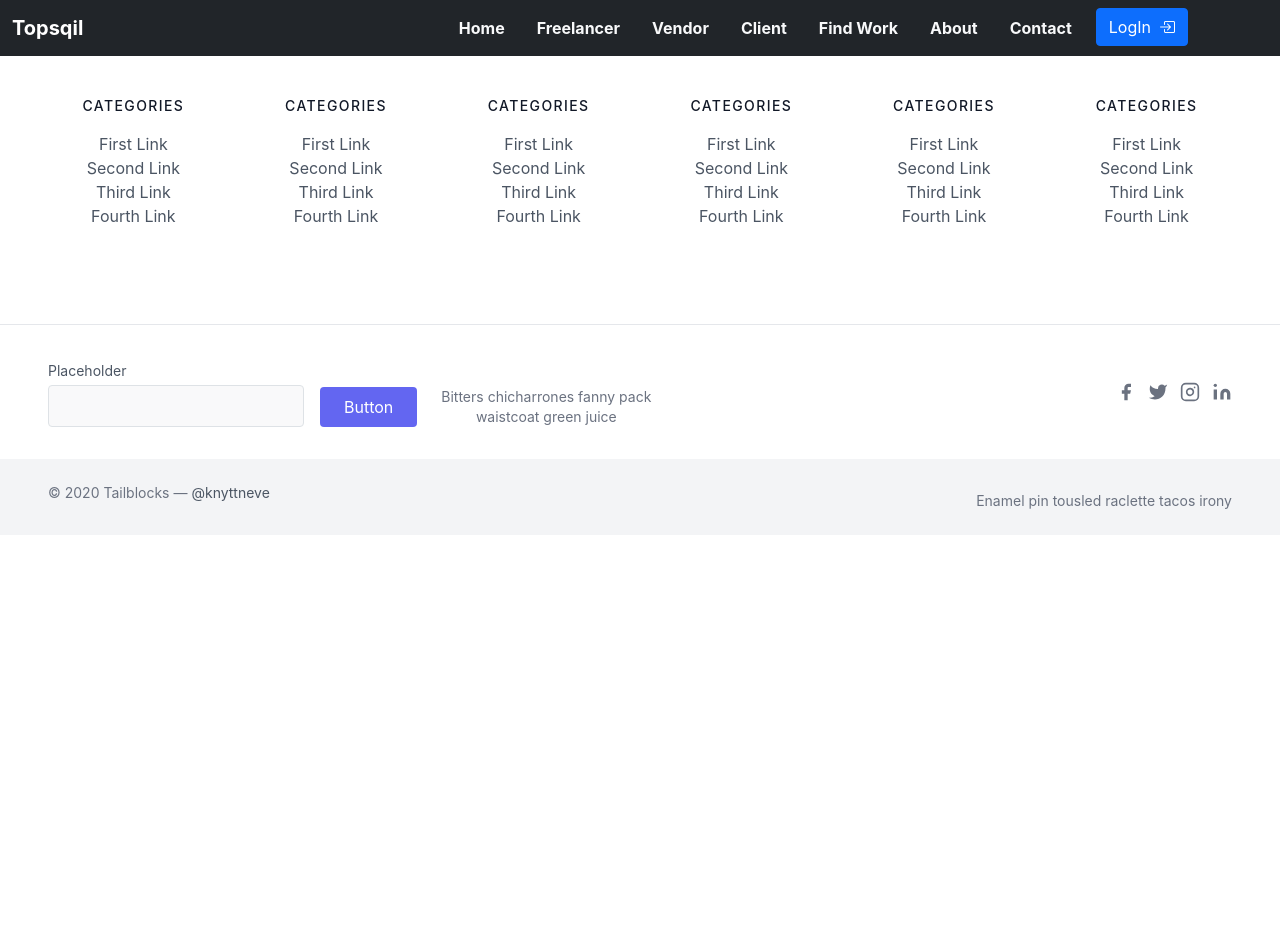
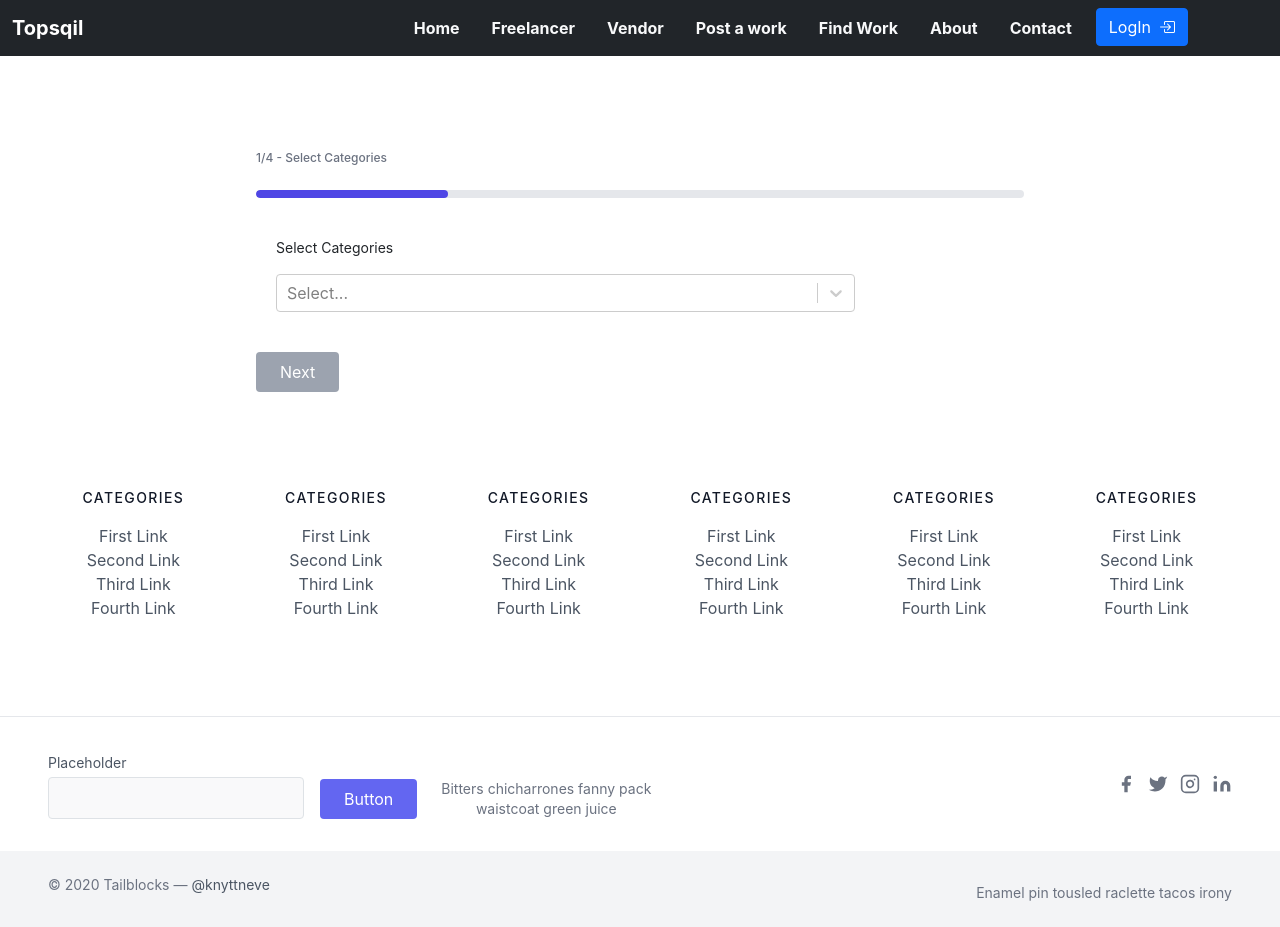
Before and after one commit to TopSquill/Feelance_Topsqill, a React (Create React App) app: page /post-a-work in a window 1280 px wide. Before the commit the page ends 800 px from the top, so only its background shows below. Built offline with nearby package versions, Linux system fonts and the light colour scheme; no server answers.

Commit message:
project creation step 1 added

```diff
--- a/package.json
+++ b/package.json
@@ -14,6 +14,7 @@
     "react-redux": "^8.0.5",
     "react-router-dom": "^6.9.0",
     "react-scripts": "5.0.1",
+    "react-select": "^5.7.2",
     "sweetalert2": "^11.7.3",
     "web-vitals": "^2.1.4"
   },
--- a/src/App.css
+++ b/src/App.css
@@ -34,6 +34,12 @@ z-index: 999;
   color: #61dafb;
 }
 
+.top-100 {top: 100%}
+.bottom-100 {bottom: 100%}
+.max-h-select {
+    max-height: 300px;
+}
+
 @keyframes App-logo-spin {
   from {
     transform: rotate(0deg);
--- a/src/App.js
+++ b/src/App.js
@@ -32,7 +32,7 @@ function App() {
         <Route exact path="/about" element={<About />} />
         <Route exact path="/freelancer" element={<Freelancer />} />
         <Route exact path="/vendor" element={<Vendor />} />
-        <Route exact path="/client" element={<Client />} />
+        <Route exact path="/post-a-work" element={<Client />} />
         <Route exact path="/find-work" element={<FindWork />} />
         <Route exact path="/contact" element={<Contact />} />
         <Route exact path="/update-profile" element={<UpdateProfile />} />
--- /dev/null
+++ b/src/components/ClientCategorySelect.jsx
@@ -0,0 +1,47 @@
+import React, { useState, Component, useEffect } from "react";
+import Select from "react-select";
+import constants from "../constants";
+import colors from "../constants/colors";
+import { axiosClient } from '../utills/axiosClient';
+
+const fetchCategories = () => {
+  return axiosClient.get('/categories').then(({ data }) => {
+    return data?.categories || [];
+  })
+}
+
+const ClientCategorySelect = ({ setSelectedTags }) => {
+  const [categories, setCategories] = useState([]);
+
+  useEffect(() => {
+    fetchCategories().then(categoryData => setCategories(categoryData.map(cat => ({ label: cat.title, value: cat.id }))))
+  }, []);
+
+  const setHandle = (e) => {
+    setSelectedTags(Array.isArray(e) ? e.map((hotel) => hotel.value) : []);
+  };
+
+  return (
+    <div className="mx-auto container py-8">
+      <h1 className="text-sm p-2">{constants.selectCategory}</h1>
+      <div className="flex flex-wrap items-center lg:justify-between justify-center">
+        <div className="p-2" style={{ width: '80%' }}>
+          <Select
+            options={categories}
+            onChange={setHandle}
+            isMulti
+            closeMenuOnSelect={false}
+            theme={(theme) => ({
+              ...theme,
+              colors: {
+                ...theme.colors,
+                primary: colors.primaryColor,
+              },
+            })}
+          />
+        </div>
+      </div>
+    </div>
+  );
+}
+export default ClientCategorySelect;
--- a/src/components/Navbar.js
+++ b/src/components/Navbar.js
@@ -43,8 +43,8 @@ const Navbar = () => {
                 </Link>
               </li>
               <li className="nav-item ms-3">
-                <Link className="nav-link text-light" to="/client">
-                  Client
+                <Link className="nav-link text-light" to="/post-a-work">
+                  Post a work
                 </Link>
               </li>
               <li className="nav-item ms-3">
--- /dev/null
+++ b/src/components/ProjectDetails.js
@@ -0,0 +1,45 @@
+import React from "react";
+import constants, { moreThanThreeMonths } from "../constants";
+
+const durationTypes = [
+  { label: constants.moreThanAMonth, value: '1_MONTH+' },
+  { label: constants.moreThanTwoMonths, value: '2_MONTHS+' },
+  { label: constants.moreThanThreeMonths, value: '3_MONTHS+' },
+  { label: constants.moreThanSixMonth, value: '6_MONTHS+' }]
+
+function ProjectDetails() {
+  return (
+  <>
+    <div className="mt-6">
+      <div className="mb-6">
+        <label htmlFor="default-input" className="block mb-2 text-sm font-medium text-gray-900 dark:text-white">Title</label>
+        <input type="text" id="default-input" className="bg-gray-50 p-2 border border-gray-300 text-gray-900 text-sm rounded-lg focus:ring-blue-500 focus:border-blue-500 block w-full p-2.5 dark:bg-gray-700 dark:border-gray-600 dark:placeholder-gray-400 dark:text-white dark:focus:ring-blue-500 dark:focus:border-blue-500" />
+      </div>
+      <div className="mb-6">
+        <label htmlFor="large-input" className="block mb-2 text-sm font-medium text-gray-900 dark:text-white">Description</label>
+        <textarea type="text" id="large-input" className="block w-full p-2 text-gray-900 border border-gray-300 rounded-lg bg-gray-50 sm:text-md focus:ring-blue-500 focus:border-blue-500 dark:bg-gray-700 dark:border-gray-600 dark:placeholder-gray-400 dark:text-white dark:focus:ring-blue-500 dark:focus:border-blue-500" />
+      </div>
+
+      <div>
+        <label htmlFor="duration" className="block mb-2 text-sm font-medium text-gray-900 dark:text-white">Select a duration</label>
+        <select id="duration" className="bg-gray-50 p-2 border border-gray-300 text-gray-900 text-sm rounded-lg focus:ring-blue-500 focus:border-blue-500 block w-full p-2.5 dark:bg-gray-700 dark:border-gray-600 dark:placeholder-gray-400 dark:text-white dark:focus:ring-blue-500 dark:focus:border-blue-500">
+          <option selected>Choose duration</option>
+          {durationTypes.map(duration => <option value={duration.value}>{duration.label}</option>)}
+        </select>
+      </div>
+
+      <div className="flex items-center justify-center w-full my-8">
+        <label htmlFor="dropzone-file" className="flex flex-col items-center justify-center w-full h-64 border-2 border-gray-300 border-dashed rounded-lg cursor-pointer bg-gray-50 dark:hover:bg-bray-800 dark:bg-gray-700 hover:bg-gray-100 dark:border-gray-600 dark:hover:border-gray-500 dark:hover:bg-gray-600">
+          <div className="flex flex-col items-center justify-center pt-5 pb-6">
+            <svg aria-hidden="true" className="w-10 h-10 mb-3 text-gray-400" fill="none" stroke="currentColor" viewBox="0 0 24 24" xmlns="http://www.w3.org/2000/svg"><path strokeLinecap="round" strokeLinejoin="round" strokeWidth={2} d="M7 16a4 4 0 01-.88-7.903A5 5 0 1115.9 6L16 6a5 5 0 011 9.9M15 13l-3-3m0 0l-3 3m3-3v12" /></svg>
+            <p className="mb-2 text-sm text-gray-500 dark:text-gray-400"><span className="font-semibold">Click to upload</span> or drag and drop</p>
+            <p className="text-xs text-gray-500 dark:text-gray-400">SVG, PNG, JPG or GIF (MAX. 800x400px)</p>
+          </div>
+          <input id="dropzone-file" type="file" className="hidden" />
+        </label>
+      </div>
+    </div>
+  </>)
+}
+
+export default ProjectDetails;
--- /dev/null
+++ b/src/constants/colors.js
@@ -0,0 +1,4 @@
+export default {
+    primaryColor: '#5a67d8',
+    blurInput: '#6c757d'
+}
--- /dev/null
+++ b/src/constants/index.js
@@ -0,0 +1,10 @@
+module.exports = {
+    selectCategory: 'Select Categories',
+    projectDescription: 'Project Description',
+    selectRequiredSkills: 'Seklect Required Skills',
+    completed: 'Completed',
+    moreThanAMonth: 'More than a month',
+    moreThanTwoMonths: 'More than two months',
+    moreThanThreeMonths: 'More than three months',
+    moreThanSixMonth: 'More than six months',
+}
--- a/src/pages/Client.js
+++ b/src/pages/Client.js
@@ -1,12 +1,54 @@
-import React from "react";
+import React, { useMemo, useState } from "react";
 import Banner from "../components/Banner";
+import ClientCategorySelect from "../components/ClientCategorySelect";
 import ProjctCards from "../components/ProjctCards";
+import ProjectDetails from "../components/ProjectDetails";
+import { projectDescription, selectCategory, selectRequiredSkills, completed } from "../constants";
 
 const Client = () => {
+  const steps = useMemo(() => [selectCategory, projectDescription, selectRequiredSkills, completed]);
+  const [selectedTags, setSelectedTags] = useState([]);
+  const [step, setStep] = useState(1);
+  const disabled = useMemo(() => (step == 1 && selectedTags.length < 1) || (step == 2), [selectedTags])
+
+
   return (
     <>
-      <Banner name="Client" />
-      <ProjctCards />
+      <div style={{ marginTop: 150, marginLeft: 'auto', marginRight: 'auto', width: '60vw' }}>
+        <h2 className="sr-only">Steps</h2>
+
+        <div>
+          <p className="text-xs font-medium text-gray-500">{`${step}/${steps.length}`} - {`${steps[step-1]}`}</p>
+
+          <div className="mt-4 overflow-hidden rounded-full bg-gray-200">
+            <div className={`h-2 w-${step}/${steps.length} rounded-full bg-indigo-600`}></div>
+          </div>
+        </div>
+
+        <div>
+          {step == 1 && <ClientCategorySelect setSelectedTags={setSelectedTags} />}
+          {step == 2 && <ProjectDetails />}
+        </div>
+
+        <button
+          onClick={() => setStep(step => step < 4 ? step+1 : step)}
+          disabled={disabled}
+          className={`
+            inline-flex
+            text-white
+            ${disabled ? 'bg-gray-400' : 'bg-indigo-500' }
+            border-0
+            rounded
+            py-2
+            px-6
+            focus:outline-none
+            ${disabled ? '' : 'hover:bg-indigo-600'}
+            `}
+          >
+            Next
+        </button>
+      </div>
+
     </>
   );
 };
--- a/src/utills/axiosClient.js
+++ b/src/utills/axiosClient.js
@@ -2,7 +2,7 @@ import axios from "axios";
 import { getItem, KEY_ACCESS_TOKEN, removeItem } from "./localStorageManeger";
 
 export const axiosClient = axios.create({
-  baseURL: process.env.REACT_APP_SERVER_BASE_URL || "http://localhost:8000",
+  baseURL: process.env.REACT_APP_SERVER_BASE_URL || "http://localhost:8001",
   withCredentials: true,
 });
 
```
Also changed, not shown: 2 other files (tests, documents, lock files or other folders).
